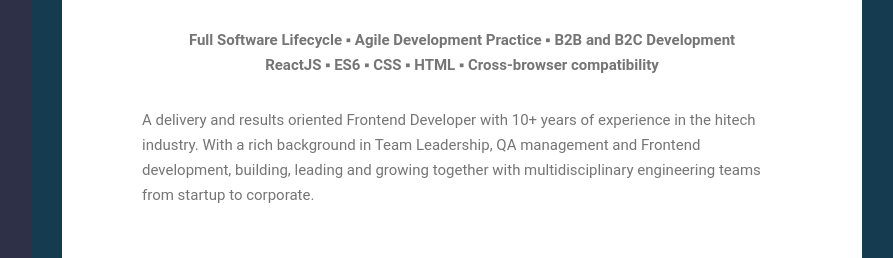
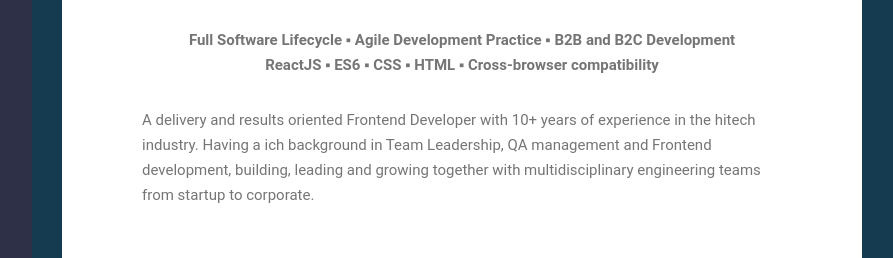
Before and after one commit to Angeleeloo/ProjectPorfolio, a React (Create React App) app in the folder client/: page / in a window 1280 px wide. Shown: the part 802-1060 px from the top of the page, without its empty margins (352-1245 px from the left). Built offline with nearby package versions, Linux system fonts and the light colour scheme.

Commit message:
text change in about

```diff
--- a/client/src/Sections/About/About.js
+++ b/client/src/Sections/About/About.js
@@ -11,7 +11,7 @@ export const About = () => {
         </Intro>
         <Description>
             A delivery and results oriented Frontend Developer with 10+ years of experience in the hitech industry.
-            With a rich background in Team Leadership, QA management and Frontend development, building, leading and growing together with multidisciplinary engineering teams from startup to corporate.
+            Having a ich background in Team Leadership, QA management and Frontend development, building, leading and growing together with multidisciplinary engineering teams from startup to corporate.
         </Description>
     </Section>
   );
--- a/client/src/Sections/Footer/Footer.js
+++ b/client/src/Sections/Footer/Footer.js
@@ -8,9 +8,7 @@ export const Footer = () => {
   return (
     <Section id={'Footer'}>
         <FooterContainer>
-            <div>
-                (c) Angeleeloo 2020
-            </div>
+            <div>(c) Angeleeloo 2020</div>
             <SocialButtons sourceClick={'Footer'}/>
         </FooterContainer>
     </Section>
```
